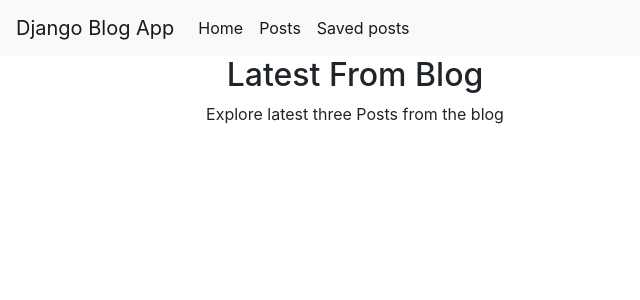
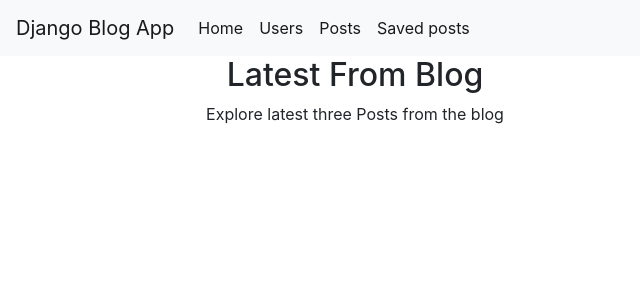
Before and after one commit to mustafaelagamey/djangoBlog, a Django app: page / in a window 1280 px wide. Shown: the top 300 px of the page, without its empty margins (0-640 px from the left). Run offline with Django 3.2, Linux system fonts and the light colour scheme; data that the repository does not hold is empty; some libraries are stand-ins or nearby versions.

Commit message:
Feat: Adding profile link to navbar

```diff
--- a/templates/navbar.html
+++ b/templates/navbar.html
@@ -10,6 +10,9 @@
         <ul class="navbar-nav mr-auto">
             <li class="nav-item active">
                 <a class="nav-link" href="{% url 'posts:landing-page' %}">Home <span class="sr-only">(current)</span></a>
+            </li>
+            <li class="nav-item active">
+                <a class="nav-link" href="{% url 'users:profiles' %}">Users <span class="sr-only">(current)</span></a>
             </li>
             <li class="nav-item active">
                 <a class="nav-link" href="{% url 'posts:list' %}">Posts <span class="sr-only">(current)</span></a>
```
